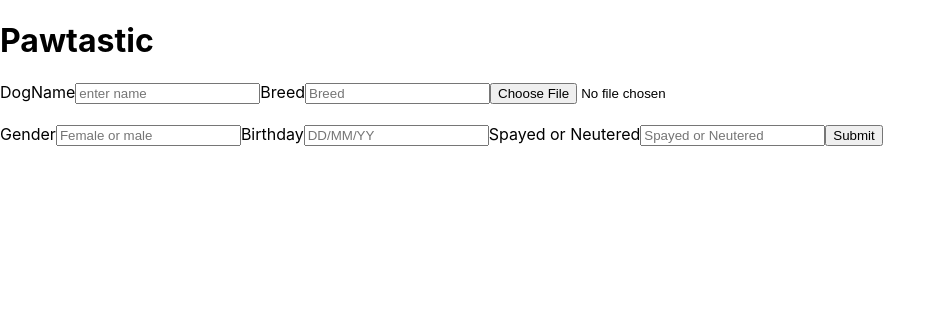
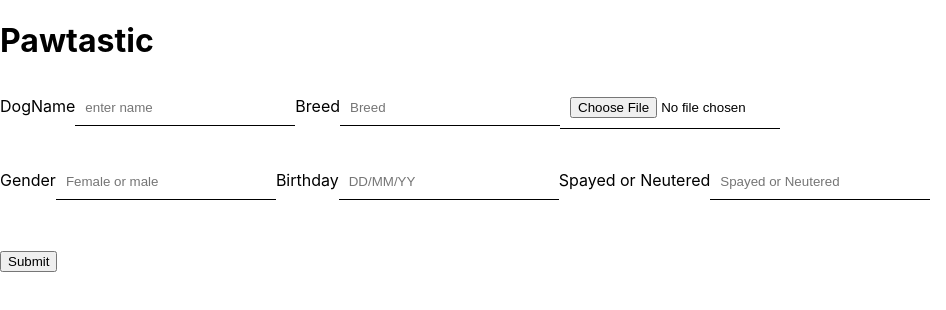
Before and after one commit to RonaldMcguire/forms2, a React (Create React App) app in the folder project/: page / in a window 1280 px wide. Shown: the top 310 px of the page, without its empty margins (0-946 px from the left). Built offline with nearby package versions, Linux system fonts and the light colour scheme.

Commit message:
this is some stylin. got the lines under the entry now

```diff
--- a/project/src/App.css
+++ b/project/src/App.css
@@ -36,3 +36,12 @@
     transform: rotate(360deg);
   }
 }
+
+.dog-name > input {
+  width: 200px;
+  border: 0;
+  padding: 10px;
+  margin-top: 5px;
+  margin-bottom: 10px;
+  border-bottom: 1px solid black;
+}
--- a/project/src/components/forms.jsx
+++ b/project/src/components/forms.jsx
@@ -103,7 +103,9 @@ class forms extends Component{
                 onChange={this.surg}
 
               />
-
+<br></br>
+<br></br>
+<br></br>
                 <button
                 className="btn btn-primary btn-sm m-2"
                 type='submit'
```
